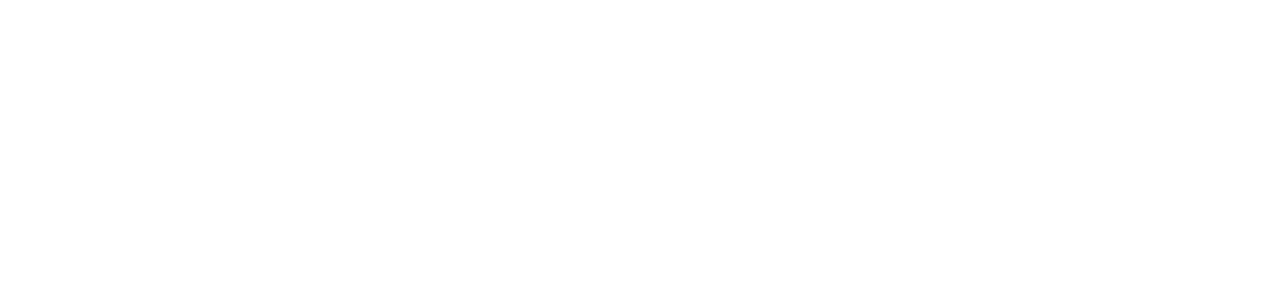
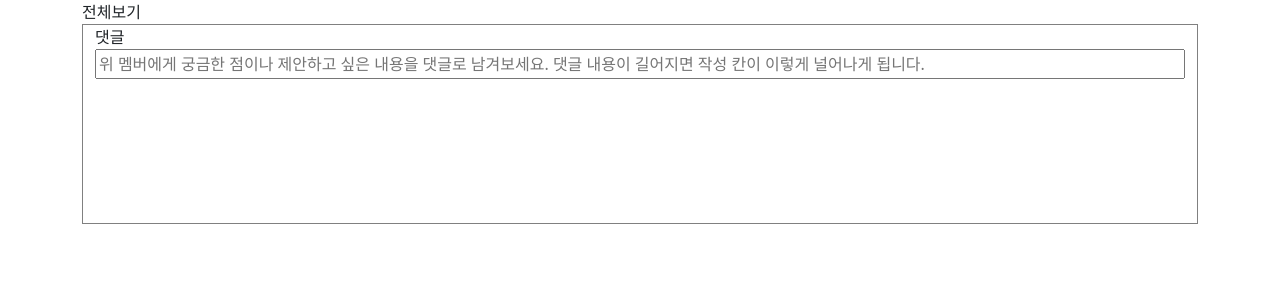
Before and after one commit to wecode-bootcamp-korea/justcode-7-fastfive-team2-front, a React (Create React App) app: page /detail/1 in a window 1280 px wide. Shown: the top 300 px of the page. Built offline with nearby package versions, Linux system fonts and the light colour scheme; no server answers; the HTML template or start-up script is replaced by a standard one.

Commit message:
<add> 상세페이지 ui

```diff
--- /dev/null
+++ b/db.json
@@ -0,0 +1,16 @@
+{
+  "company": [
+    {
+      "id": 0,
+      "title": "패스트파이브",
+      "explain": "패스트파이브 설명입니다",
+      "img": "https://gratisography.com/photo/coffee-flatlay-background/",
+      "field": "공유오피스",
+      "benefit": "페스트파이브 멤버 컨택 시 10% 할인 제공",
+      "page": "https://github.com/yezee-e",
+      "number": "yejipooh@naver",
+      "detail": "여기는 디테일한 설명이 들어갑니다 어때요? 디테일 하나요??",
+      "introduction": "https://s3.us-west-2.amazonaws.com/secure.notion-static.com/7782cbef-405a-411d-a7d3-1d62883007a6/%E1%84%80%E1%85%B5%E1%84%92%E1%85%AC%E1%86%A8%E1%84%86%E1%85%AE%E1%86%AB%E1%84%89%E1%85%A5_%E1%84%86%E1%85%A6%E1%86%B7%E1%84%87%E1%85%A5_%E1%84%83%E1%85%B5%E1%84%85%E1%85%A6%E1%86%A8%E1%84%90%E1%85%A9%E1%84%85%E1%85%B5_PC_Web.pdf?X-Amz-Algorithm=AWS4-HMAC-SHA256&X-Amz-Content-Sha256=UNSIGNED-PAYLOAD&X-Amz-Credential=AKIAT73L2G45EIPT3X45%2F20221212%2Fus-west-2%2Fs3%2Faws4_request&X-Amz-Date=20221212T065214Z&X-Amz-Expires=86400&X-Amz-Signature=44cfaafb7abbb91461c71888803662c0926bde411dd9e5cb450eb6d08a807efb&X-Amz-SignedHeaders=host&response-content-disposition=filename%3D%22%25E1%2584%2580%25E1%2585%25B5%25E1%2584%2592%25E1%2585%25AC%25E1%2586%25A8%25E1%2584%2586%25E1%2585%25AE%25E1%2586%25AB%25E1%2584%2589%25E1%2585%25A5_%25E1%2584%2586%25E1%2585%25A6%25E1%2586%25B7%25E1%2584%2587%25E1%2585%25A5%2520%25E1%2584%2583%25E1%2585%25B5%25E1%2584%2585%25E1%2585%25A6%25E1%2586%25A8%25E1%2584%2590%25E1%2585%25A9%25E1%2584%2585%25E1%2585%25B5%2520PC%2520Web.pdf%22&x-id=GetObject"
+    }
+  ]
+}
--- a/package.json
+++ b/package.json
@@ -10,7 +10,10 @@
     "@types/node": "^16.18.8",
     "@types/react": "^18.0.26",
     "@types/react-dom": "^18.0.9",
+    "axios": "^1.2.1",
+    "bootstrap": "^5.2.3",
     "react": "^18.2.0",
+    "react-bootstrap": "^2.7.0",
     "react-dom": "^18.2.0",
     "react-router-dom": "^6.4.5",
     "react-scripts": "5.0.1",
--- a/src/App.tsx
+++ b/src/App.tsx
@@ -1,9 +1,10 @@
-import React from "react";
+import React from 'react';
 
-import "./App.css";
+import './App.css';
+import Router from './Pages/Router';
 
 function App() {
-  return <></>;
+  return <Router />;
 }
 
 export default App;
--- /dev/null
+++ b/src/Pages/Detail/Comment.scss
@@ -0,0 +1,9 @@
+.comment-area {
+  width: 500px;
+  height: 200px;
+  border: 1px solid gray;
+
+  input {
+    width: 100%;
+  }
+}
--- /dev/null
+++ b/src/Pages/Detail/Comment.tsx
@@ -0,0 +1,17 @@
+import React from 'react';
+import './Comment.scss';
+
+function Comment() {
+  return (
+    <div className='container comment-area'>
+      <div>댓글</div>
+      <input
+        type='text'
+        maxLength={1000}
+        placeholder='위 멤버에게 궁금한 점이나 제안하고 싶은 내용을 댓글로 남겨보세요. 댓글 내용이 길어지면 작성 칸이 이렇게 널어나게 됩니다.'
+      />
+    </div>
+  );
+}
+
+export default Comment;
--- /dev/null
+++ b/src/Pages/Detail/Detail.tsx
@@ -0,0 +1,46 @@
+import axios from 'axios';
+import React, { useState } from 'react';
+import { useEffect } from 'react';
+import { useParams } from 'react-router-dom';
+import Comment from './Comment';
+
+type CompanyType = {
+  id: number;
+  title: string;
+  explain: String;
+  img: string;
+  field: string;
+  benefit: string;
+  page: string;
+  number: string;
+  detail: string;
+  introduction: string;
+};
+
+function Detail() {
+  const [company, setCompany] = useState<CompanyType[]>([]);
+  let { id } = useParams();
+  console.log(company);
+
+  const getCompanyDetail = () => {
+    axios
+      .get(`http://localhost:3004/company/${id}`)
+      .then((res) => setCompany(res.data));
+  };
+
+  useEffect(() => {
+    getCompanyDetail();
+  }, [id]);
+  console.log('id', id);
+  return (
+    <div className='container'>
+      <div>전체보기</div>
+      {/* <img src={company?.img} alt='banner' />
+      <div>{company?.title}</div>
+      <div>{company?.explain}</div> */}
+      <Comment />
+    </div>
+  );
+}
+
+export default Detail;
--- a/src/Pages/Router.tsx
+++ b/src/Pages/Router.tsx
@@ -1,7 +1,15 @@
-import React from "react";
+import React from 'react';
+import { BrowserRouter, Route, Routes } from 'react-router-dom';
+import Detail from './Detail/Detail';
 
 function Router() {
-  return <div>Router</div>;
+  return (
+    <BrowserRouter>
+      <Routes>
+        <Route path='/detail/:id' element={<Detail />} />
+      </Routes>
+    </BrowserRouter>
+  );
 }
 
 export default Router;
```
Also changed, not shown: src/index.tsx (+5 -4 lines), 1 other file (tests, documents, lock files or other folders).
